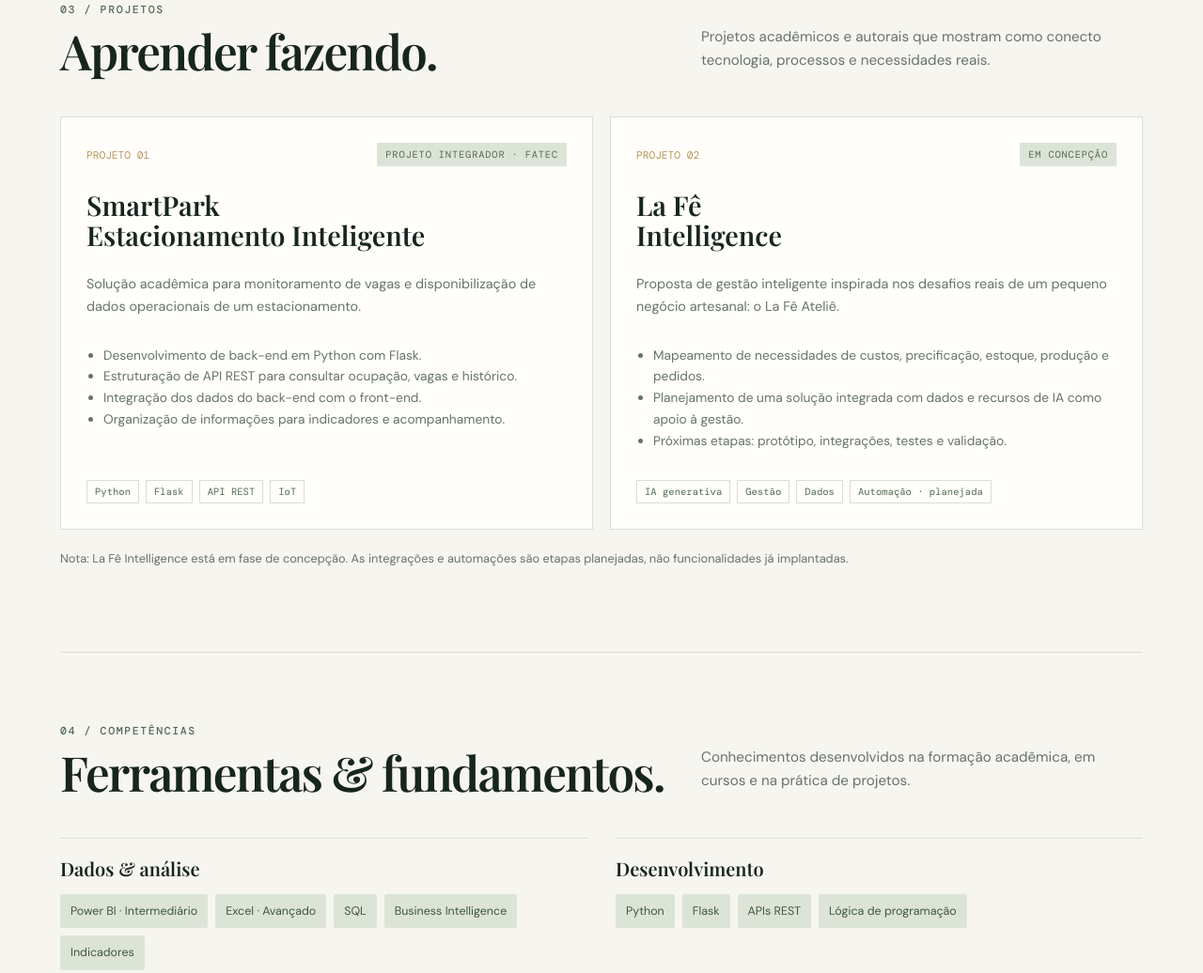
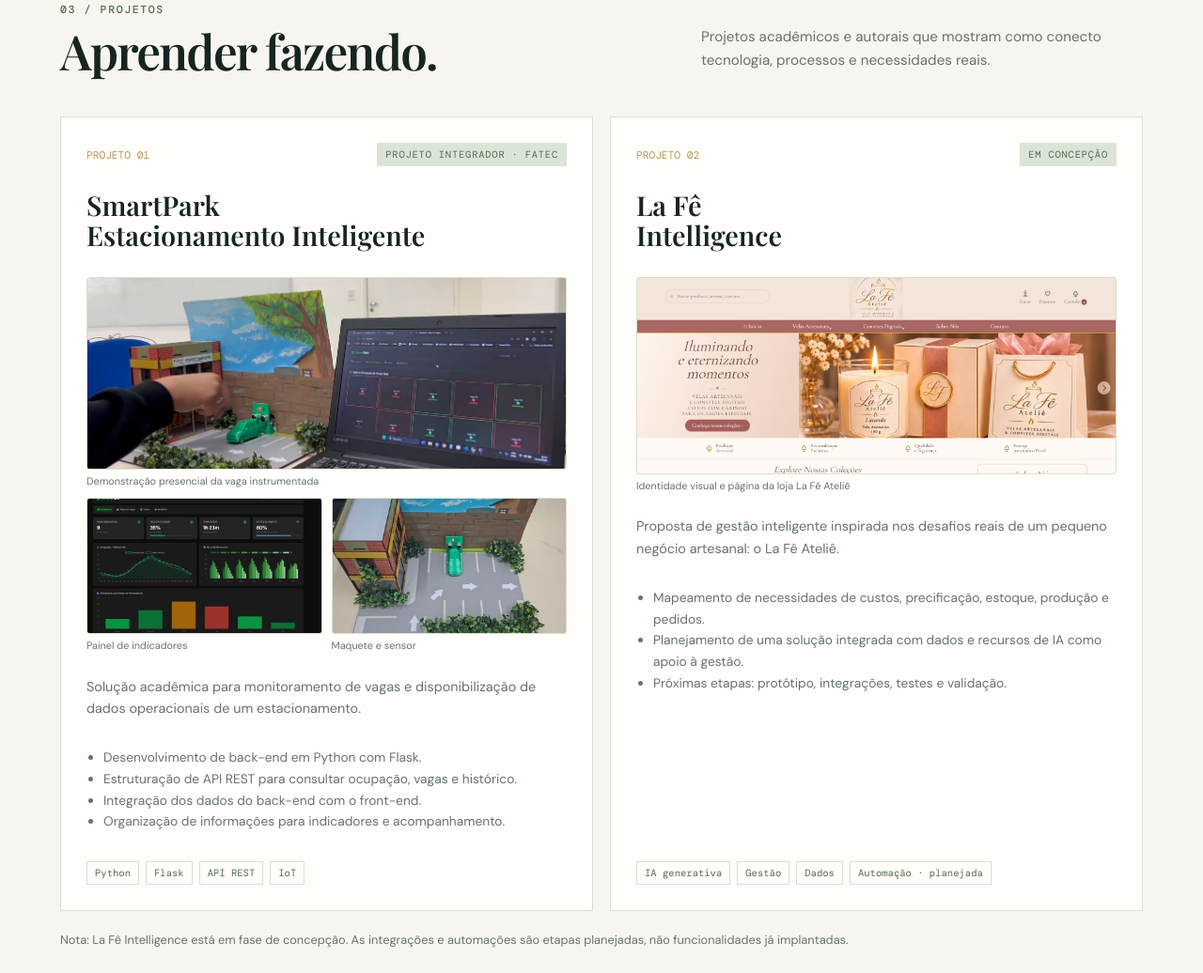
Before and after one commit to larissaarcontato-maker/larissaarcontato-maker.github.io, a plain HTML site: page index.html in a window 1280 px wide. Shown: the part 2018-3054 px from the top of the page at 94% size. Drawn offline with nearby package versions, Linux system fonts and the light colour scheme.

Commit message:
Update index.html

```diff
--- a/index.html
+++ b/index.html
@@ -57,6 +57,16 @@ h2{font:600 clamp(2rem,4vw,3.25rem)/1.05 'Playfair Display',serif;letter-spacing
 .tags{display:flex;flex-wrap:wrap;gap:7px;margin-top:auto;padding-top:17px}
 .tag{font:.66rem 'DM Mono',monospace;border:1px solid var(--line);padding:5px 8px;color:var(--olive)}
 .project-note{margin-top:20px;font-size:.8rem;color:var(--muted)}
+  .project-gallery{display:grid;grid-template-columns:1fr 1fr;gap:10px;margin:18px 0 10px}
+.project-gallery figure{margin:0;min-width:0}
+.project-gallery img{display:block;width:100%;height:145px;object-fit:cover;border:1px solid var(--line);border-radius:3px;background:var(--olive2)}
+.project-gallery .wide{grid-column:1/-1}
+.project-gallery .wide img{height:205px}
+.project-gallery figcaption{font-size:.68rem;line-height:1.4;color:var(--muted);padding-top:5px}
+.project-gallery.single{grid-template-columns:1fr}
+.project-gallery.single img{height:210px}
+@media(max-width:480px){.project-gallery img{height:125px}.project-gallery .wide img{height:170px}.project-gallery.single img{height:180px}}
+
 .experience{display:grid;grid-template-columns:240px 1fr;gap:45px}
 .date{font:.7rem 'DM Mono',monospace;color:var(--olive);letter-spacing:.08em}
 .exp-title{font:600 1.45rem 'Playfair Display',serif;margin:0}
@@ -103,8 +113,30 @@ footer{padding:25px 0;color:var(--muted);font:.68rem 'DM Mono',monospace;display
 <section id="projetos">
 <div class="section-head"><div><div class="eyebrow">03 / Projetos</div><h2>Aprender fazendo.</h2></div><p class="section-intro">Projetos acadêmicos e autorais que mostram como conecto tecnologia, processos e necessidades reais.</p></div>
 <div class="cards">
-<article class="project"><div class="project-top"><span class="project-num">PROJETO 01</span><span class="status">Projeto integrador · FATEC</span></div><h3>SmartPark<br>Estacionamento Inteligente</h3><p>Solução acadêmica para monitoramento de vagas e disponibilização de dados operacionais de um estacionamento.</p><ul><li>Desenvolvimento de back-end em Python com Flask.</li><li>Estruturação de API REST para consultar ocupação, vagas e histórico.</li><li>Integração dos dados do back-end com o front-end.</li><li>Organização de informações para indicadores e acompanhamento.</li></ul><div class="tags"><span class="tag">Python</span><span class="tag">Flask</span><span class="tag">API REST</span><span class="tag">IoT</span></div></article>
-<article class="project"><div class="project-top"><span class="project-num">PROJETO 02</span><span class="status">Em concepção</span></div><h3>La Fê<br>Intelligence</h3><p>Proposta de gestão inteligente inspirada nos desafios reais de um pequeno negócio artesanal: o La Fê Ateliê.</p><ul><li>Mapeamento de necessidades de custos, precificação, estoque, produção e pedidos.</li><li>Planejamento de uma solução integrada com dados e recursos de IA como apoio à gestão.</li><li>Próximas etapas: protótipo, integrações, testes e validação.</li></ul><div class="tags"><span class="tag">IA generativa</span><span class="tag">Gestão</span><span class="tag">Dados</span><span class="tag">Automação · planejada</span></div></article>
+<article class="project"><div class="project-top"><span class="project-num">PROJETO 01</span><span class="status">Projeto integrador · FATEC</span></div><h3>SmartPark<br>Estacionamento Inteligente</h3>
+<div class="project-gallery">
+  <figure class="wide">
+    <img src="assets/smartpark-demonstracao.png" alt="Demonstração presencial do SmartPark">
+    <figcaption>Demonstração presencial da vaga instrumentada</figcaption>
+  </figure>
+  <figure>
+    <img src="assets/smartpark-dashboard.png" alt="Dashboard do SmartPark">
+    <figcaption>Painel de indicadores</figcaption>
+  </figure>
+  <figure>
+    <img src="assets/smartpark-sensor-maquete.png" alt="Maquete do SmartPark com sensor">
+    <figcaption>Maquete e sensor</figcaption>
+  </figure>
+</div>
+<p>Solução acadêmica para monitoramento de vagas e disponibilização de dados operacionais de um estacionamento.</p><ul><li>Desenvolvimento de back-end em Python com Flask.</li><li>Estruturação de API REST para consultar ocupação, vagas e histórico.</li><li>Integração dos dados do back-end com o front-end.</li><li>Organização de informações para indicadores e acompanhamento.</li></ul><div class="tags"><span class="tag">Python</span><span class="tag">Flask</span><span class="tag">API REST</span><span class="tag">IoT</span></div></article>
+<article class="project"><div class="project-top"><span class="project-num">PROJETO 02</span><span class="status">Em concepção</span></div><h3>La Fê<br>Intelligence</h3>
+<div class="project-gallery single">
+  <figure>
+    <img src="assets/la-fe-atelie-site.png" alt="Página inicial do site La Fê Ateliê">
+    <figcaption>Identidade visual e página da loja La Fê Ateliê</figcaption>
+  </figure>
+</div>
+<p>Proposta de gestão inteligente inspirada nos desafios reais de um pequeno negócio artesanal: o La Fê Ateliê.</p><ul><li>Mapeamento de necessidades de custos, precificação, estoque, produção e pedidos.</li><li>Planejamento de uma solução integrada com dados e recursos de IA como apoio à gestão.</li><li>Próximas etapas: protótipo, integrações, testes e validação.</li></ul><div class="tags"><span class="tag">IA generativa</span><span class="tag">Gestão</span><span class="tag">Dados</span><span class="tag">Automação · planejada</span></div></article>
 </div><p class="project-note">Nota: La Fê Intelligence está em fase de concepção. As integrações e automações são etapas planejadas, não funcionalidades já implantadas.</p>
 </section>
 <section id="competencias">
```
